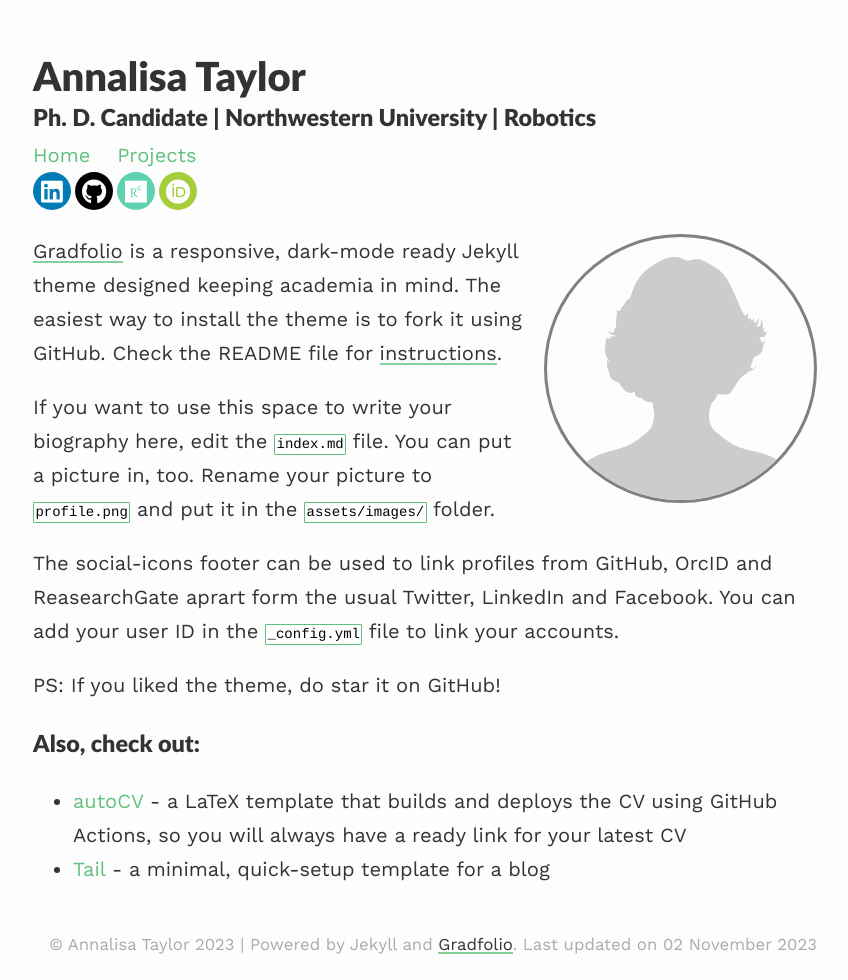
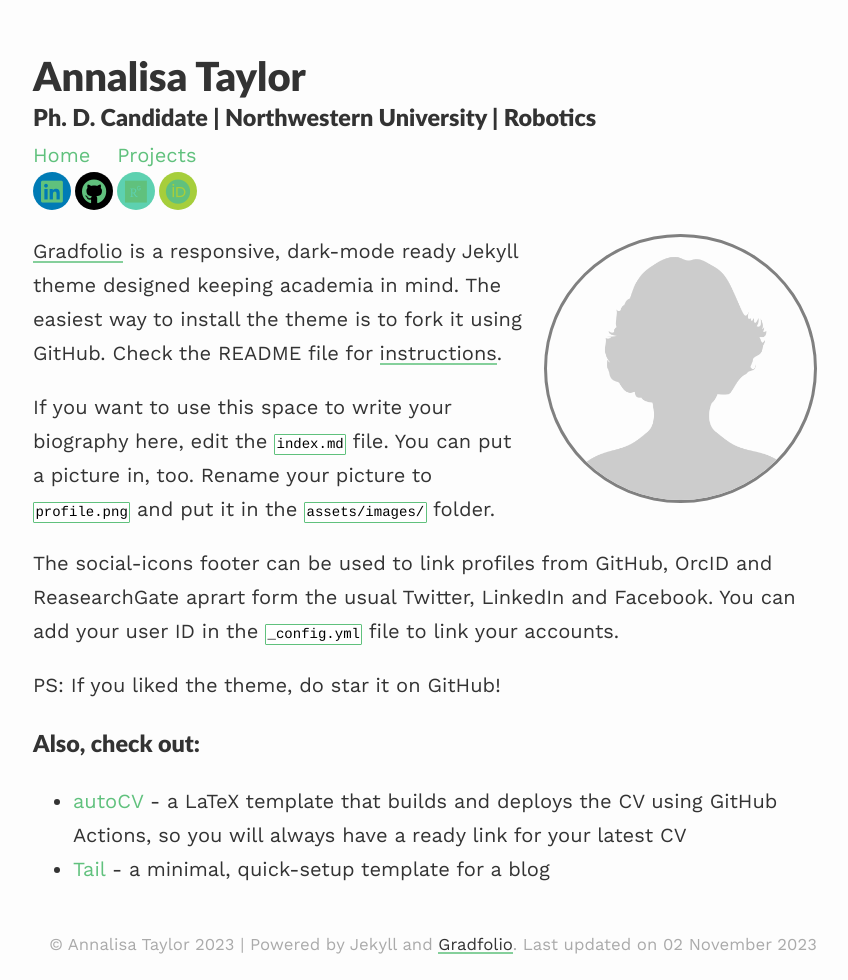
Before and after one commit to atulletaylor/atulletaylor.github.io, a Jekyll site: the page built from index.md, in a window 1280 px wide. Shown: the whole page, without its empty margins (207-1055 px from the left). Built offline with Jekyll 4.4.1, drawn with Linux system fonts in a browser that asks for light colours; nearby versions of some CDN libraries.

Commit message:
social color

```diff
--- a/assets/css/_sass/footer-social.scss
+++ b/assets/css/_sass/footer-social.scss
@@ -49,12 +49,13 @@
 
 .rounded-social-buttons .social-button.facebook:hover, .rounded-social-buttons .social-button.facebook:focus {
  /* color: #3b5998; */
-  color: #60c17d;
+  color: $brand-color;
   background: #fefefe;
   border-color: #3b5998;
 }
 
 .rounded-social-buttons .social-button.twitter {
+  color: $brand-color;
   background: #55acee;
 }
 
@@ -65,6 +66,7 @@
 }
 
 .rounded-social-buttons .social-button.linkedin {
+  color: $brand-color;
   background: #007bb5;
 }
 
@@ -75,6 +77,7 @@
 }
 
 .rounded-social-buttons .social-button.github {
+  color: $brand-color;
   background: #000000;
 }
 
@@ -85,6 +88,7 @@
 }
 
 .rounded-social-buttons .social-button.email {
+  color: $brand-color;
   background: #60c17d;
 }
 
@@ -95,6 +99,7 @@
 }
 
 .rounded-social-buttons .social-button.orcid {
+  color: $brand-color;
   background: #a6ce3b;
 }
 
@@ -105,6 +110,7 @@
 }
 
 .rounded-social-buttons .social-button.researchgate {
+  color: $brand-color;
   background: #5dd1b0;
 }
 
```
